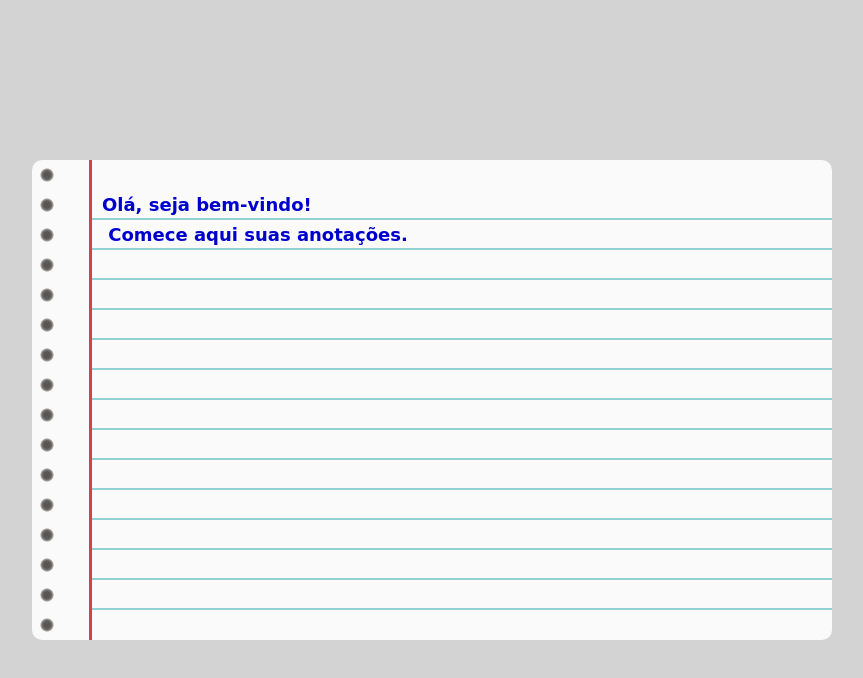
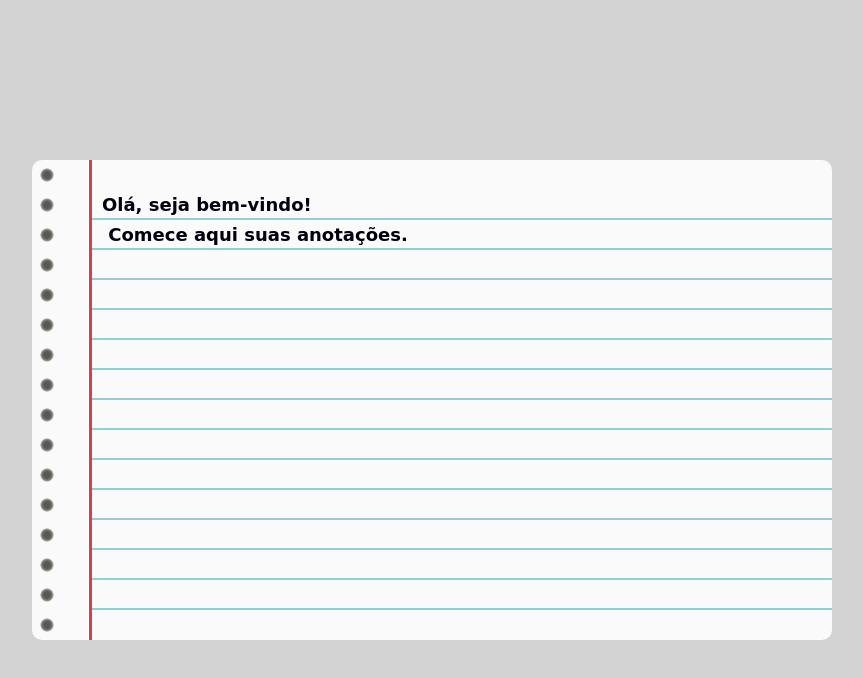
Before and after one commit to fabiodrneles/project-note, a plain HTML site: page index.html in a window 1280 px wide. Shown: the whole page, without its empty margins (208-1071 px from the left). Drawn offline with Linux system fonts and the light colour scheme.

Commit message:
trocado cor da letra

```diff
--- a/style.css
+++ b/style.css
@@ -67,7 +67,7 @@ textarea{
     padding: 0 10px;
     border: 0;
     outline: 0;
-    color: mediumblue;
+    color: rgb(0, 0, 17);
     font-family: cursive;
     font-weight: bold;
     font-size: 18px;
```
